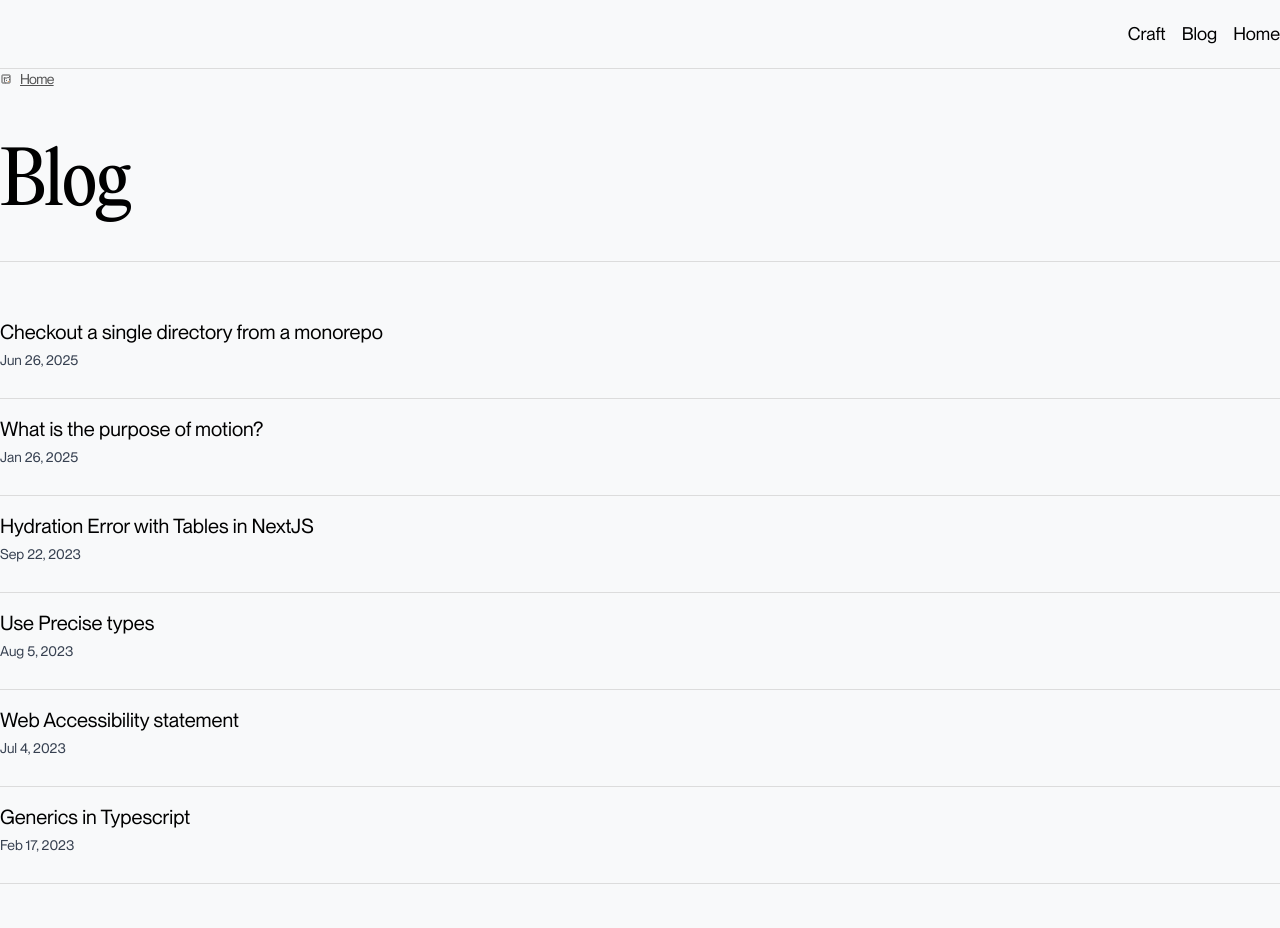
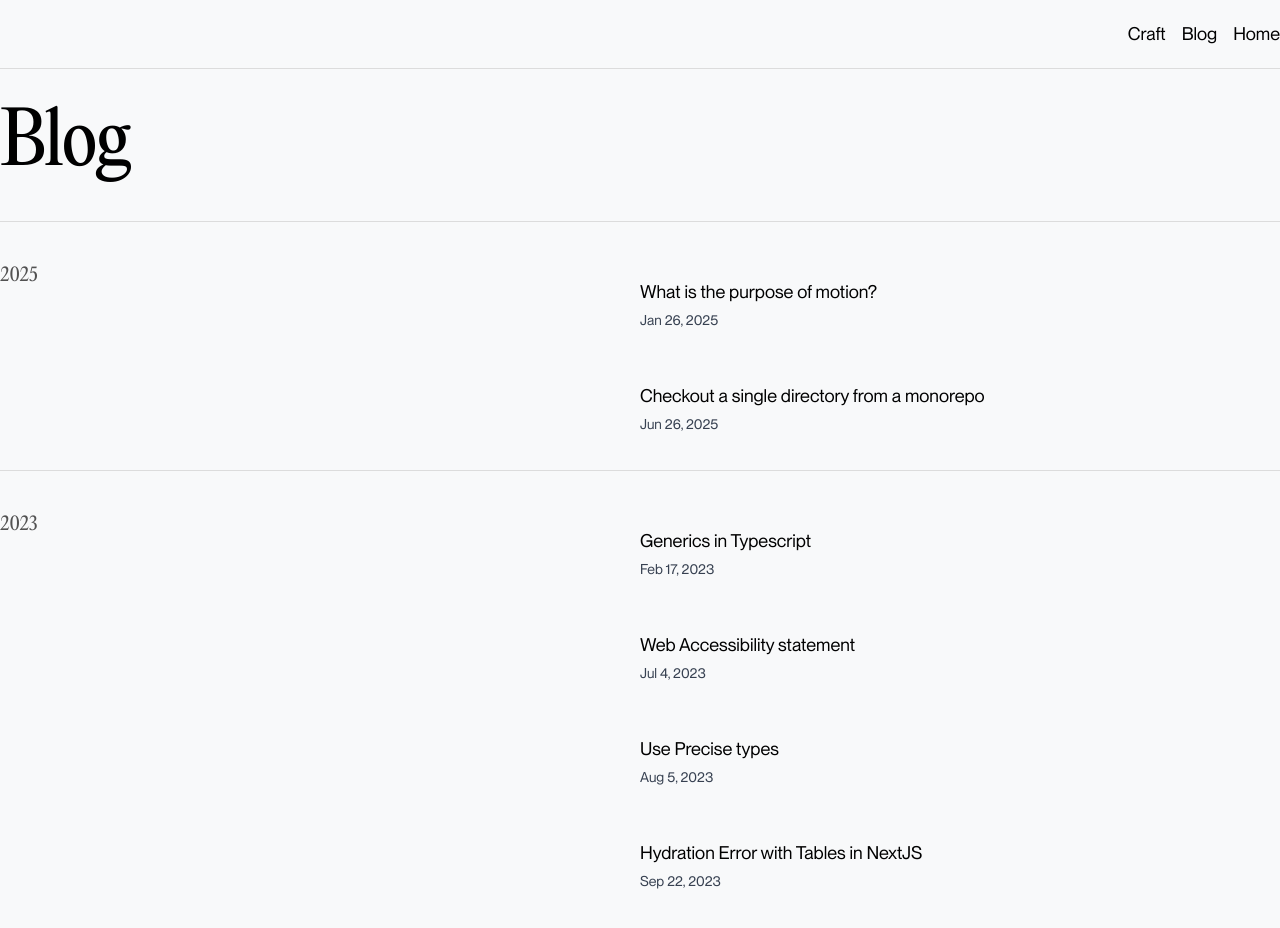
Before and after one commit to adeleke5140/portfolio-v2, a Next.js app: page /blog in a window 1280 px wide. Shown: the top 928 px of the page. Built offline with nearby package versions, Linux system fonts and the light colour scheme.

Commit message:
Group blog posts by year and update layout
This organizes posts into yearly sections with improved styling and grid
layout for better readability.

```diff
--- a/src/app/blog/page.tsx
+++ b/src/app/blog/page.tsx
@@ -1,6 +1,7 @@
 import { PageWrapper } from '@/components/pageWrapper'
 import { formatDate } from '@/helpers/formatDate'
 import { getSortedPostsData } from '@/lib/posts'
+import { CloudCog } from 'lucide-react'
 import Head from 'next/head'
 import Link from 'next/link'
 
@@ -9,6 +10,13 @@ const isDevelopment = process.env.NODE_ENV === 'development'
 export const metadata = {
   title: 'Blog',
   description: "Kehinde Adeleke's blog",
+}
+
+function getYearFromDate(dateString?: string): number {
+  if (!dateString) return 2025
+
+  const date = new Date(dateString)
+  return date.getFullYear()
 }
 
 export type Post = {
@@ -37,6 +45,25 @@ const Index = () => {
       }
     })
     .filter((post) => post.status == 'completed')
+    .map((post) => ({
+      ...post,
+      year: getYearFromDate(post.date),
+    }))
+    .reverse()
+    .reduce(
+      (acc, curr) => {
+        if (!acc[curr.year]) {
+          acc[curr.year] = []
+        }
+        acc[curr.year].push(curr)
+        return acc
+      },
+      {} as Record<string, Post[]>
+    )
+
+  const sortedPostsByYear = Object.entries(filteredPosts).sort(
+    ([a], [b]) => parseInt(b) - parseInt(a)
+  )
 
   return (
     <>
@@ -46,16 +73,23 @@ const Index = () => {
         <meta name="description" content="Kehinde Adeleke's website" />
         <meta name="og:title" content="Blog" />
       </Head>
-      <PageWrapper heading="Blog" path="/" showLink showHeading backText="home">
+      <PageWrapper heading="Blog" showHeading>
         <section className="flex flex-col">
-          {filteredPosts.map((post) => (
+          {sortedPostsByYear.map(([year, posts]) => (
+            <div
+              key={year}
+              className="grid md:grid-cols-2 last:border-b-0 pt-10 first:pt-0 border-b border-b-[#dcdcdc] "
+            >
+              <h2 className="text-lg font-serif mb-4 text-ken-grey">{year}</h2>
+              <div>
+                {posts.map((post) => (
                   <Link
                     key={post.id}
                     href={`/blog/${post.id}`}
-              className="pb-7  hover:bg-gray-100 py-4 transition-colors duration-200 border-b border-b-[#dcdcdc] "
+                    className="pb-7  hover:bg-gray-100 py-4 block mb-2 transition-colors duration-200 "
                   >
                     <div className="flex hover:translate-x-2 flex-col gap-1 transition-transform ">
-                <p className="text-xl hover:underline  transition-all">
+                      <p className="text-lg hover:underline  transition-all">
                         {post.title}
                       </p>
                       <span className="text-sm text-gray-700">
@@ -64,6 +98,9 @@ const Index = () => {
                     </div>
                   </Link>
                 ))}
+              </div>
+            </div>
+          ))}
         </section>
       </PageWrapper>
     </>
```
Lines whose indentation alone changed are shown as unchanged.
